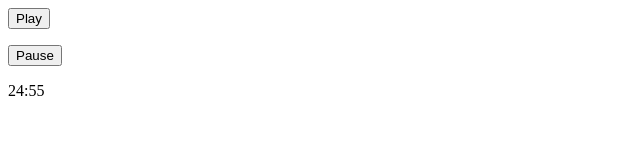
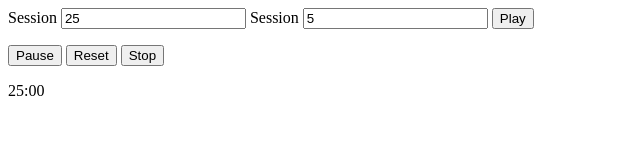
Before and after one commit to kbrdsk/pomodoro, a plain HTML site: page index.html in a window 1280 px wide. Both pictures are taken after a click on the button "Play". Shown: the whole page, without its empty margins (0-640 px from the left). Drawn offline with Linux system fonts and the light colour scheme.

Commit message:
adding session and break time controllers

```diff
--- a/index.html
+++ b/index.html
@@ -8,9 +8,15 @@
 <body>
     <div id="container">
         <div class="timer">
+            <label for="session">Session</label>
+            <input id="session" type="number" value="25" placeholder="25">
+            <label for="break">Session</label>
+            <input id="break" type="number" value="5" placeholder="5">
             <button id="play">Play</button>
             <p id="timer"></p>
             <button id="pause">Pause</button>
+            <button id = "reset">Reset</button>
+            <button id = "stop">Stop</button>
             <!-- <button id="play"></button> -->
 
         </div>
--- a/scripts/timer.js
+++ b/scripts/timer.js
@@ -1,6 +1,10 @@
 let timer = 2;
 let isBreak = true;
-let pause = false;
+let pause = true;
+
+let sessionTimeHandler = document.getElementById('session');
+
+let breakTimeHandler = document.getElementById('break');
 
 setInterval(update, 1000);
 
@@ -10,9 +14,22 @@ function update(){
     viewTimer.innerText = (displayTimer(timer));
 }
 
+function reset(){
+    breakTime = 5;
+    sessionTime = 25;
+    stop();
+}
+
+function stop(){
+    timer = (isBreak)? +breakTimeHandler.value * 60:
+                       +sessionTimeHandler.value * 60;
+    pause = true;
+    update();
+}
+
 function switchTimer(){
-    if(!isBreak) timer = 5 * 60;
-    else timer = 25 * 60;
+    if(!isBreak) timer = +breakTimeHandler.value * 60;
+    else timer = +sessionTimeHandler.value * 60;
     alertSwitch();
     isBreak = !isBreak;
 }
@@ -25,8 +42,8 @@ function displayTimer(timer){
 }
 
 function alertSwitch(){
-    if(isBreak) console.log('Back to work!');
-    if(!isBreak) console.log('Break time!');
+    if(isBreak) alert('Back to work!');
+    if(!isBreak) alert('Break time!');
 }
 let content = document.getElementById('container');
 let viewTimer = document.createElement('p');
@@ -37,3 +54,21 @@ pauseHandler = document.getElementById('pause');
 pauseHandler.addEventListener('click', function(){
     pause = true;
 })
+
+playHandller = document.getElementById('play');
+playHandller.addEventListener('click', function(){
+  pause= false;
+})
+
+resetHandler = document.getElementById('reset');
+resetHandler.addEventListener('click', reset);
+
+stopHandler = document.getElementById('stop');
+stopHandler.addEventListener('click', stop);
+
+
+
+// function getInputValue(){
+//     let sessionValue = document.getElementById("session").value;
+//     let breakValue = documnet.getElementById("break").value;
+// }
```
